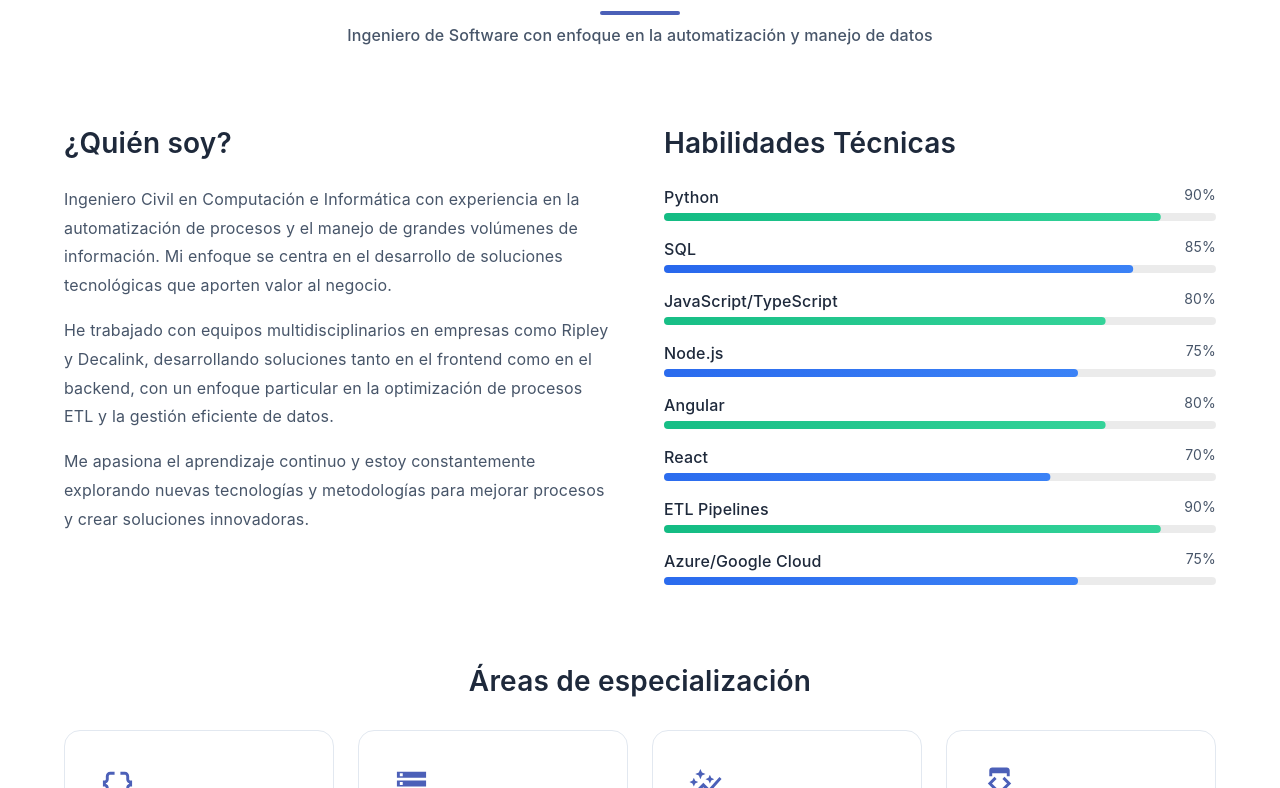
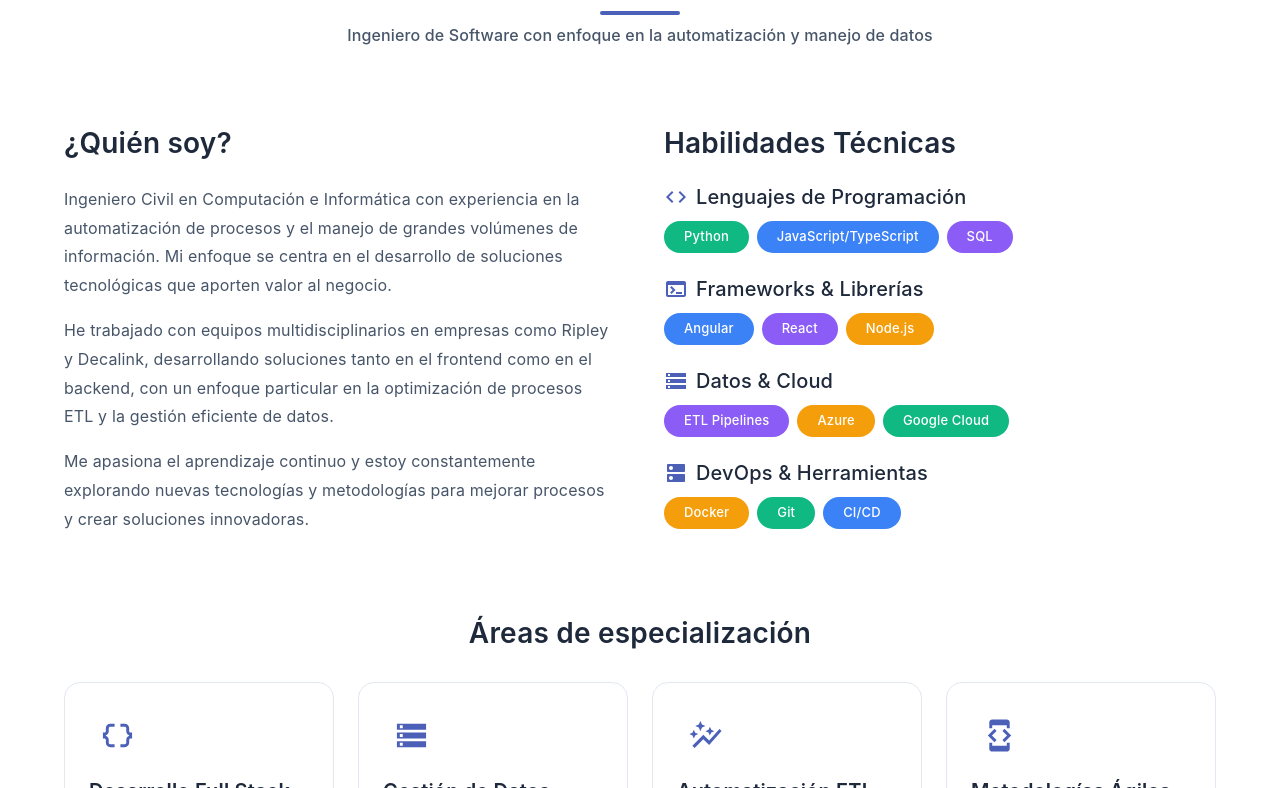
Before and after one commit to matiassbp/portfolio, a React (Vite) app: page / in a window 1280 px wide. Shown: the part 932-1720 px from the top of the page. Built offline with nearby package versions, Linux system fonts and the light colour scheme.

Commit message:
fix: correccion compoenente de habildiades, e informacion de contacto

```diff
--- a/src/components/sections/About.jsx
+++ b/src/components/sections/About.jsx
@@ -1,24 +1,43 @@
-// src/components/sections/About.jsx
 import React from 'react';
-import { Box, Container, Grid, Typography, Paper, LinearProgress } from '@mui/material';
+import { Box, Container, Grid, Typography, Paper, Chip } from '@mui/material';
 import { motion } from 'framer-motion';
 import SectionTitle from '../common/SectionTitle';
 import DataObjectIcon from '@mui/icons-material/DataObject';
 import StorageIcon from '@mui/icons-material/Storage';
 import AutoGraphIcon from '@mui/icons-material/AutoGraph';
 import DeveloperModeIcon from '@mui/icons-material/DeveloperMode';
+import CodeIcon from '@mui/icons-material/Code';
+import StorageTwoToneIcon from '@mui/icons-material/StorageTwoTone';
+import DnsIcon from '@mui/icons-material/Dns';
+import TerminalIcon from '@mui/icons-material/Terminal';
 
 const About = () => {
-  const skills = [
-    { name: 'Python', proficiency: 90 },
-    { name: 'SQL', proficiency: 85 },
-    { name: 'JavaScript/TypeScript', proficiency: 80 },
-    { name: 'Node.js', proficiency: 75 },
-    { name: 'Angular', proficiency: 80 },
-    { name: 'React', proficiency: 70 },
-    { name: 'ETL Pipelines', proficiency: 90 },
-    { name: 'Azure/Google Cloud', proficiency: 75 },
+  // Categorías de habilidades sin niveles
+  const skillCategories = [
+    {
+      category: "Lenguajes de Programación",
+      icon: <CodeIcon />,
+      skills: ['Python', 'JavaScript/TypeScript', 'SQL']
+    },
+    {
+      category: "Frameworks & Librerías",
+      icon: <TerminalIcon />,
+      skills: ['Angular', 'React', 'Node.js']
+    },
+    {
+      category: "Datos & Cloud",
+      icon: <StorageTwoToneIcon />,
+      skills: ['ETL Pipelines', 'Azure', 'Google Cloud']
+    },
+    {
+      category: "DevOps & Herramientas",
+      icon: <DnsIcon />,
+      skills: ['Docker', 'Git', 'CI/CD']
+    }
   ];
+
+  // Colores alternados para los chips
+  const chipColors = ['#10b981', '#3b82f6', '#8b5cf6', '#f59e0b'];
 
   const strengthAreas = [
     {
@@ -44,7 +63,6 @@ const About = () => {
   ];
 
   return (
-
     <Box
       id="about"
       component="section"
@@ -101,7 +119,7 @@ const About = () => {
             </motion.div>
           </Grid>
 
-          {/* Habilidades técnicas */}
+          {/* Habilidades técnicas - Solo tecnologías sin niveles */}
           <Grid item xs={12} md={6}>
             <motion.div
               initial={{ opacity: 0, x: 30 }}
@@ -112,33 +130,45 @@ const About = () => {
               <Typography variant="h4" sx={{ mb: 3, fontWeight: 600 }}>
                 Habilidades Técnicas
               </Typography>
-              <Box>
-                {skills.map((skill, index) => (
-                  <Box key={skill.name} sx={{ mb: 2 }}>
-                    <Box sx={{ display: 'flex', justifyContent: 'space-between', mb: 0.5 }}>
-                      <Typography variant="body1" fontWeight={500}>
-                        {skill.name}
-                      </Typography>
-                      <Typography variant="body2" color="text.secondary">
-                        {skill.proficiency}%
-                      </Typography>
+
+              {skillCategories.map((category, categoryIndex) => (
+                <Box key={category.category} sx={{ mb: 3 }}>
+                  <Box sx={{ display: 'flex', alignItems: 'center', mb: 1.5 }}>
+                    <Box sx={{
+                      mr: 1,
+                      color: 'primary.main',
+                      display: 'flex',
+                      alignItems: 'center'
+                    }}>
+                      {category.icon}
                     </Box>
-                    <LinearProgress
-                      variant="determinate"
-                      value={skill.proficiency}
-                      sx={{
-                        height: 8,
-                        borderRadius: 4,
-                        bgcolor: 'rgba(0, 0, 0, 0.08)',
-                        '& .MuiLinearProgress-bar': {
-                          borderRadius: 4,
-                          background: `linear-gradient(90deg, ${index % 2 ? '#2563eb' : '#10b981'} 0%, ${index % 2 ? '#3b82f6' : '#34d399'} 100%)`,
-                        }
-                      }}
-                    />
+                    <Typography variant="h6" fontWeight={500}>
+                      {category.category}
+                    </Typography>
                   </Box>
-                ))}
-              </Box>
+
+                  <Box sx={{ display: 'flex', flexWrap: 'wrap', gap: 1 }}>
+                    {category.skills.map((skill, skillIndex) => (
+                      <Chip
+                        key={skill}
+                        label={skill}
+                        sx={{
+                          bgcolor: chipColors[(categoryIndex + skillIndex) % chipColors.length],
+                          color: 'white',
+                          fontWeight: 500,
+                          px: 1,
+                          borderRadius: '16px',
+                          '&:hover': {
+                            opacity: 0.9,
+                            transform: 'translateY(-2px)',
+                            transition: 'transform 0.2s ease-in-out',
+                          },
+                        }}
+                      />
+                    ))}
+                  </Box>
+                </Box>
+              ))}
             </motion.div>
           </Grid>
         </Grid>
--- a/src/components/sections/Contact.jsx
+++ b/src/components/sections/Contact.jsx
@@ -108,37 +108,37 @@ const Contact = () => {
     {
       icon: <EmailIcon color="primary" fontSize="large" />,
       title: 'Email',
-      content: 'tuEmail@ejemplo.com',
-      link: 'mailto:tuEmail@ejemplo.com'
+      content: 'matiasbenonip@gmail.com',
+      link: 'mailto:matiasbenonip@gmail.com'
     },
     {
       icon: <LocationOnIcon color="primary" fontSize="large" />,
       title: 'Ubicación',
-      content: 'Ciudad, País',
+      content: 'Santiago, Chile',
       link: null
     },
     {
       icon: <PhoneIcon color="primary" fontSize="large" />,
       title: 'Teléfono',
-      content: '+123 456 7890',
-      link: 'tel:+123456789'
+      content: '+56 9 9999 9999',
+      link: 'tel:+56999999999'
     }
   ];
 
   const socialLinks = [
     {
       icon: <LinkedInIcon />,
-      url: 'https://linkedin.com/in/tuusuario',
+      url: 'www.linkedin.com/in/matías-benoni-peralta-1050541a0',
       label: 'LinkedIn'
     },
     {
       icon: <GitHubIcon />,
-      url: 'https://github.com/tuusuario',
+      url: 'https://github.com/matiassbp',
       label: 'GitHub'
     },
     {
       icon: <TwitterIcon />,
-      url: 'https://twitter.com/tuusuario',
+      url: 'https://twitter.com/',
       label: 'Twitter'
     }
   ];
```
